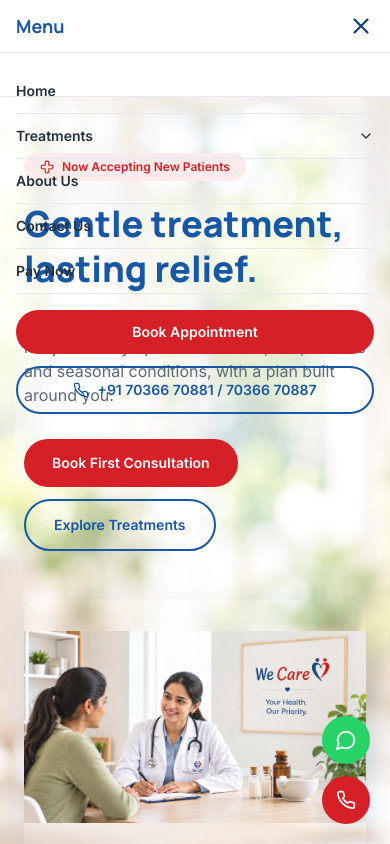
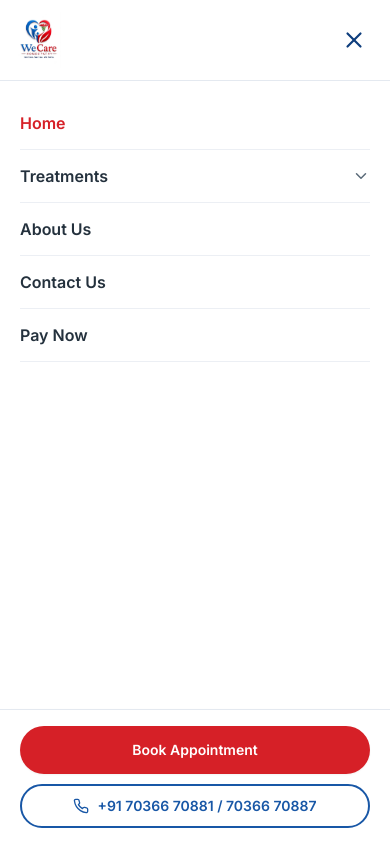
Before and after one commit to resoniratech-svg/clinic-website, a React (Vite) app: page / in a window 390 px wide. Both pictures are taken after a click on the button "Open menu". Shown: the top 844 px of the page. Built offline with nearby package versions, Linux system fonts and the light colour scheme.

Commit message:
updated the side options three lines bar

```diff
--- a/src/components/Header.jsx
+++ b/src/components/Header.jsx
@@ -1,4 +1,4 @@
-import { useState } from 'react'
+import { useState, useEffect } from 'react'
 import { Link, NavLink } from 'react-router-dom'
 import { Menu, X, ChevronDown, Phone, MapPin } from 'lucide-react'
 import { treatmentCategories } from '../data/treatments'
@@ -13,6 +13,18 @@ export default function Header({ onBookAppointment }) {
   const [mobileSection, setMobileSection] = useState(null)
   const [forceCloseDropdown, setForceCloseDropdown] = useState(false)
 
+  // Prevent background scrolling when mobile menu is open
+  useEffect(() => {
+    if (mobileOpen) {
+      document.body.style.overflow = 'hidden'
+    } else {
+      document.body.style.overflow = 'unset'
+    }
+    return () => {
+      document.body.style.overflow = 'unset'
+    }
+  }, [mobileOpen])
+
   const handleLinkClick = () => {
     setForceCloseDropdown(true)
   }
@@ -21,6 +33,7 @@ export default function Header({ onBookAppointment }) {
     setMobileSection(mobileSection === key ? null : key)
 
   return (
+    <>
       <header className="sticky top-0 z-40 bg-brand-bg/95 backdrop-blur border-b border-brand-border">
         {/* Utility bar */}
         <div className="hidden md:block bg-brand-blueDeep text-white">
@@ -73,8 +86,6 @@ export default function Header({ onBookAppointment }) {
               </div>
             </div>
 
-
-
             <NavLink to="/about" className={navLinkClass}>About Us</NavLink>
             <NavLink to="/contact" className={navLinkClass}>Contact Us</NavLink>
           </nav>
@@ -100,17 +111,28 @@ export default function Header({ onBookAppointment }) {
             </button>
           </div>
         </div>
+      </header>
 
-      {/* Mobile menu drawer */}
+      {/* Full-Screen Mobile Menu Overlay */}
       {mobileOpen && (
-        <div className="fixed inset-0 z-50 bg-white lg:hidden">
-          <div className="flex items-center justify-between border-b border-brand-border px-4 py-3">
-            <p className="font-heading text-lg font-bold text-brand-blue">Menu</p>
-            <button onClick={() => setMobileOpen(false)} aria-label="Close menu">
-              <X size={26} className="text-brand-blueDeep" />
+        <div className="fixed inset-0 z-50 flex flex-col bg-white lg:hidden">
+          {/* Top Bar with Logo & Close Button */}
+          <div className="flex items-center justify-between border-b border-brand-border bg-white px-4 py-3">
+            <Link to="/" onClick={() => setMobileOpen(false)} className="flex items-center">
+              <img src="/wecareLogo.jpeg" alt="We Care Homeopathy Logo" className="h-14 w-auto object-contain" />
+            </Link>
+            <button
+              onClick={() => setMobileOpen(false)}
+              className="flex h-10 w-10 items-center justify-center rounded-full text-brand-blueDeep hover:bg-brand-bg transition-colors"
+              aria-label="Close menu"
+            >
+              <X size={26} />
             </button>
           </div>
-          <div className="max-h-[calc(100vh-58px)] overflow-y-auto px-4 py-4">
+
+          {/* Scrollable Navigation Body */}
+          <div className="flex-1 overflow-y-auto px-5 py-4">
+            <div className="flex flex-col">
               <MobileLink to="/" onClick={() => setMobileOpen(false)}>Home</MobileLink>
 
               <MobileAccordion
@@ -118,58 +140,95 @@ export default function Header({ onBookAppointment }) {
                 open={mobileSection === 'treatments'}
                 onToggle={() => toggleMobileSection('treatments')}
               >
+                <div className="mt-2 space-y-4 rounded-xl bg-brand-bg/80 p-3.5 border border-brand-border/60">
                   {treatmentCategories.map((cat) => (
-                <div key={cat.id} className="mb-3">
-                  <p className="text-xs font-bold uppercase text-brand-red">{cat.name}</p>
-                  <div className="mt-1 flex flex-col gap-1.5 pl-2">
+                    <div key={cat.id} className="last:border-0 border-b border-brand-border/50 pb-3 last:pb-0">
+                      <Link
+                        to={`/treatments/category/${cat.slug}`}
+                        onClick={() => setMobileOpen(false)}
+                        className="mb-2 block text-xs font-bold uppercase tracking-wider text-brand-red hover:underline"
+                      >
+                        {cat.name}
+                      </Link>
+                      <div className="grid grid-cols-1 gap-1 pl-1">
                         {cat.conditions.map((c) => (
-                      <Link key={c.slug} to={`/treatments/${c.slug}`} onClick={() => setMobileOpen(false)} className="text-sm text-brand-slate">
-                        {c.name}
+                          <Link
+                            key={c.slug}
+                            to={`/treatments/${c.slug}`}
+                            onClick={() => setMobileOpen(false)}
+                            className="py-1 text-sm text-brand-slate hover:text-brand-blue transition-colors"
+                          >
+                            • {c.name}
                           </Link>
                         ))}
                       </div>
                     </div>
                   ))}
+                  <Link
+                    to="/treatments"
+                    onClick={() => setMobileOpen(false)}
+                    className="mt-2 block text-center rounded-lg bg-white py-2 text-xs font-bold text-brand-blue border border-brand-border"
+                  >
+                    View All Treatments ➔
+                  </Link>
+                </div>
               </MobileAccordion>
-
-
 
               <MobileLink to="/about" onClick={() => setMobileOpen(false)}>About Us</MobileLink>
               <MobileLink to="/contact" onClick={() => setMobileOpen(false)}>Contact Us</MobileLink>
               <MobileLink to="/pay-now" onClick={() => setMobileOpen(false)}>Pay Now</MobileLink>
+            </div>
+          </div>
 
+          {/* Fixed Bottom Action Bar */}
+          <div className="border-t border-brand-border bg-white px-5 py-4 shadow-lg space-y-2.5">
             <button
               onClick={() => { setMobileOpen(false); onBookAppointment() }}
-              className="mt-4 w-full rounded-full bg-brand-red px-6 py-3 text-sm font-semibold text-white"
+              className="w-full rounded-full bg-brand-red py-3.5 text-center text-sm font-semibold text-white shadow-sm hover:bg-brand-redDeep active:scale-[0.99] transition-all"
             >
               Book Appointment
             </button>
-            <a href="tel:+917036670881" className="mt-3 flex items-center justify-center gap-2 rounded-full border-2 border-brand-blue px-6 py-3 text-sm font-semibold text-brand-blue">
+            <a
+              href="tel:+917036670881"
+              className="flex w-full items-center justify-center gap-2 rounded-full border-2 border-brand-blue bg-white py-2.5 text-sm font-semibold text-brand-blue hover:bg-brand-blueLight/50 transition-colors"
+            >
               <Phone size={16} /> +91 70366 70881 / 70366 70887
             </a>
           </div>
         </div>
       )}
-    </header>
+    </>
   )
 }
 
 function MobileLink({ to, children, onClick }) {
   return (
-    <Link to={to} onClick={onClick} className="block border-b border-brand-border py-3 text-sm font-semibold text-brand-ink">
-      {children}
-    </Link>
+    <NavLink
+      to={to}
+      onClick={onClick}
+      className={({ isActive }) =>
+        `flex items-center justify-between border-b border-brand-border/70 py-3.5 text-base font-semibold transition-colors ${
+          isActive ? 'text-brand-red' : 'text-brand-ink hover:text-brand-blue'
+        }`
+      }
+      end={to === '/'}
+    >
+      <span>{children}</span>
+    </NavLink>
   )
 }
 
 function MobileAccordion({ label, open, onToggle, children }) {
   return (
-    <div className="border-b border-brand-border">
-      <button onClick={onToggle} className="flex w-full items-center justify-between py-3 text-sm font-semibold text-brand-ink">
-        {label}
-        <ChevronDown size={16} className={`transition-transform ${open ? 'rotate-180' : ''}`} />
+    <div className="border-b border-brand-border/70">
+      <button
+        onClick={onToggle}
+        className="flex w-full items-center justify-between py-3.5 text-base font-semibold text-brand-ink hover:text-brand-blue transition-colors"
+      >
+        <span>{label}</span>
+        <ChevronDown size={18} className={`text-brand-slate transition-transform duration-200 ${open ? 'rotate-180 text-brand-blue' : ''}`} />
       </button>
-      {open && <div className="pb-3">{children}</div>}
+      {open && <div className="pb-4 pt-1">{children}</div>}
     </div>
   )
 }
```
Lines whose indentation alone changed are shown as unchanged.
